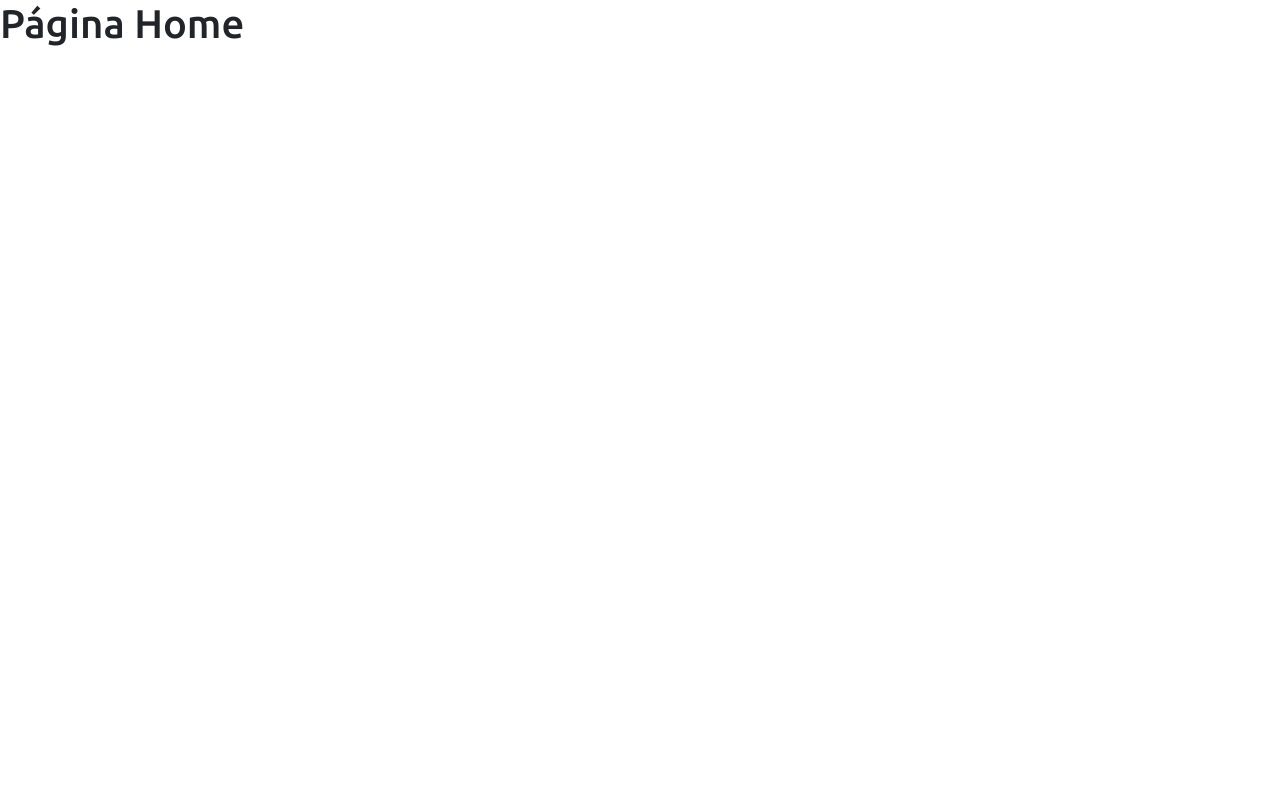
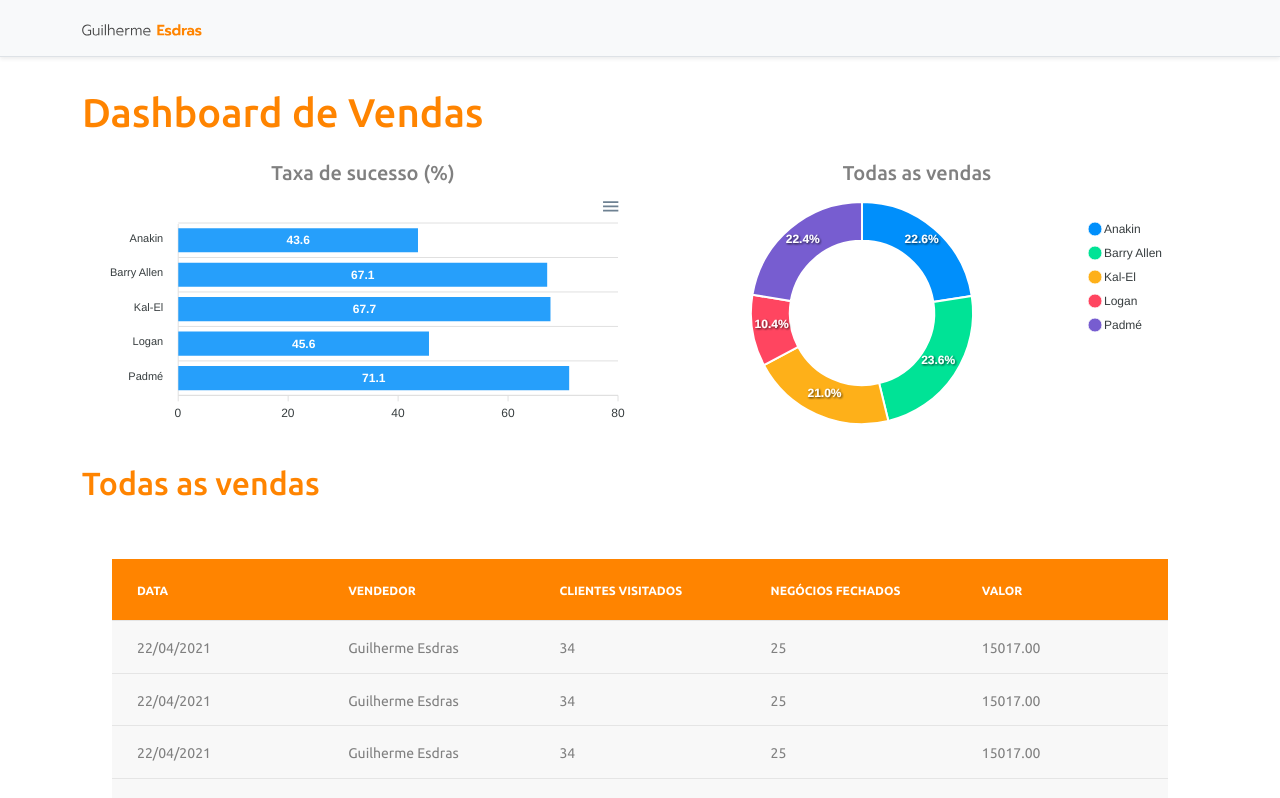
Before and after one commit to GuilhermeEsdras/projeto-sds, a React (Create React App) app in the folder frontend/: page / in a window 1280 px wide. Shown: the top 798 px of the page. Built offline with nearby package versions, Linux system fonts and the light colour scheme.

Commit message:
Front End - Reseting main

```diff
--- a/frontend/package.json
+++ b/frontend/package.json
@@ -16,7 +16,6 @@
     "react": "^17.0.2",
     "react-apexcharts": "^1.3.9",
     "react-dom": "^17.0.2",
-    "react-router-dom": "5.2.0",
     "react-scripts": "4.0.3",
     "sass": "^1.43.4",
     "typescript": "^4.1.2",
@@ -49,7 +48,6 @@
     ]
   },
   "devDependencies": {
-    "@types/react-router-dom": "5.1.7",
     "@typescript-eslint/eslint-plugin": "^5.3.0",
     "@typescript-eslint/parser": "^5.3.0",
     "eslint-config-prettier": "^8.3.0",
--- a/frontend/src/App.tsx
+++ b/frontend/src/App.tsx
@@ -1,7 +1,36 @@
-import Routes from 'Routes';
+import BarChart from 'components/BarChart';
+import DataTable from 'components/DataTable';
+import DonutChart from 'components/DonutChart';
+import Footer from 'components/Footer';
+import NavBar from 'components/NavBar';
 
 function App() {
-  return <Routes />;
+  return (
+    <>
+      <NavBar />
+      <div className="container">
+        <h1 className="text-primary py-3">Dashboard de Vendas</h1>
+
+        <div className="row px-3">
+          <div className="col-sm-6">
+            <h5 className="text-center text-secundary">Taxa de sucesso (%)</h5>
+            <BarChart />
+          </div>
+          <div className="col-sm-6">
+            <h5 className="text-center text-secundary">Todas as vendas</h5>
+            <DonutChart />
+          </div>
+        </div>
+
+        <div className="py-3">
+          <h2 className="text-primary">Todas as vendas</h2>
+        </div>
+
+        <DataTable />
+      </div>
+      <Footer />
+    </>
+  );
 }
 
 export default App;
--- a/frontend/src/Routes.tsx
+++ /dev/null
@@ -1,21 +0,0 @@
-import { Switch, Route, BrowserRouter } from 'react-router-dom';
-
-import Dashboard from 'pages/Dashboard';
-import Home from 'pages/Home';
-
-const Routes = () => {
-  return (
-    <BrowserRouter>
-      <Switch>
-        <Route path="/" exact>
-          <Home />
-        </Route>
-        <Route path="/dashboard">
-          <Dashboard />
-        </Route>
-      </Switch>
-    </BrowserRouter>
-  );
-};
-
-export default Routes;
--- a/frontend/src/pages/Dashboard/index.tsx
+++ /dev/null
@@ -1,36 +0,0 @@
-import BarChart from 'components/BarChart';
-import DataTable from 'components/DataTable';
-import DonutChart from 'components/DonutChart';
-import Footer from 'components/Footer';
-import NavBar from 'components/NavBar';
-
-const Dashboard = () => {
-  return (
-    <>
-      <NavBar />
-      <div className="container">
-        <h1 className="text-primary py-3">Dashboard de Vendas</h1>
-
-        <div className="row px-3">
-          <div className="col-sm-6">
-            <h5 className="text-center text-secundary">Taxa de sucesso (%)</h5>
-            <BarChart />
-          </div>
-          <div className="col-sm-6">
-            <h5 className="text-center text-secundary">Todas as vendas</h5>
-            <DonutChart />
-          </div>
-        </div>
-
-        <div className="py-3">
-          <h2 className="text-primary">Todas as vendas</h2>
-        </div>
-
-        <DataTable />
-      </div>
-      <Footer />
-    </>
-  );
-};
-
-export default Dashboard;
--- a/frontend/src/pages/Home/index.tsx
+++ /dev/null
@@ -1,9 +0,0 @@
-const Home = () => {
-  return (
-    <div>
-      <h1>Página Home</h1>
-    </div>
-  );
-};
-
-export default Home;
```
Also changed, not shown: 1 other file (tests, documents, lock files or other folders).
